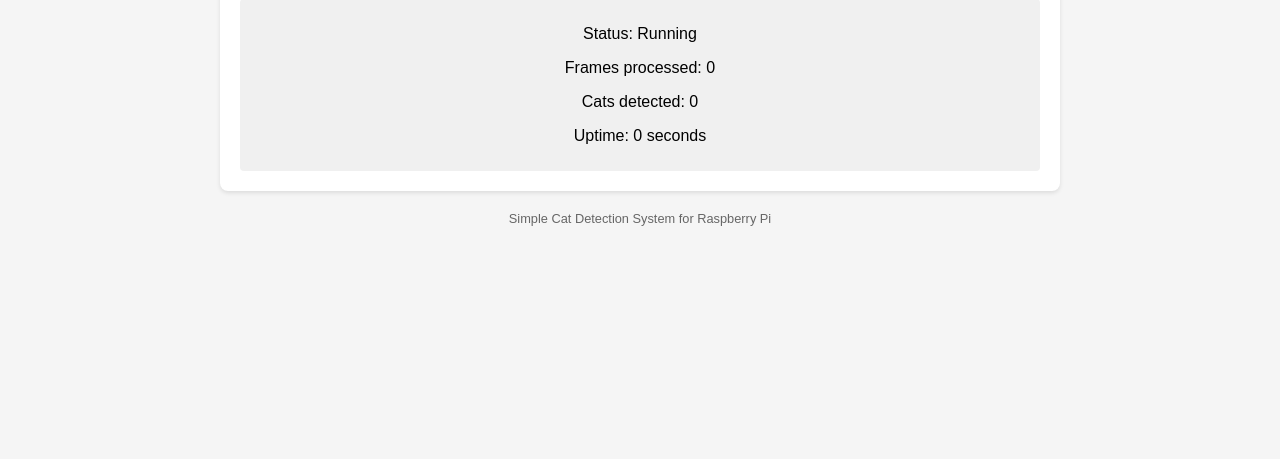
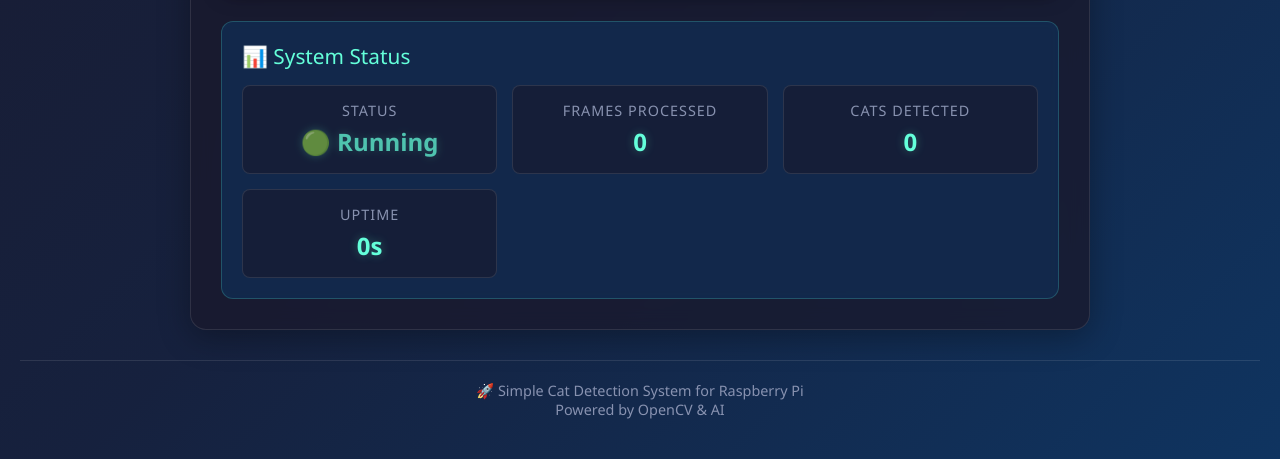
Before and after one commit to gallingern/cat-counter-detection, a Flask app: page / in a window 1280 px wide. Shown: the part 665-1124 px from the top of the page. Before the commit the page ends 891 px from the top, so only its background shows below. Run offline with Flask 3, Linux system fonts and the light colour scheme.

Commit message:
Add modern dark theme to web interface
- Beautiful gradient background with dark blue/purple theme
- Glassmorphism design with backdrop blur effects
- Cyan accent color (#64ffda) for highlights and text
- Responsive grid layout for status information
- Improved typography and spacing
- Added emojis and visual enhancements
- Better uptime formatting (hours, minutes, seconds)
- Enhanced error handling and loading states
- Mobile-responsive design
- Smooth animations and hover effects

```diff
--- a/templates/index.html
+++ b/templates/index.html
@@ -4,80 +4,230 @@
     <title>Simple Cat Detector</title>
     <meta name="viewport" content="width=device-width, initial-scale=1.0">
     <style>
+        * {
+            margin: 0;
+            padding: 0;
+            box-sizing: border-box;
+        }
+
         body {
-            font-family: Arial, sans-serif;
-            margin: 0;
+            font-family: 'Segoe UI', Tahoma, Geneva, Verdana, sans-serif;
+            background: linear-gradient(135deg, #1a1a2e 0%, #16213e 50%, #0f3460 100%);
+            color: #e8e8e8;
+            min-height: 100vh;
             padding: 20px;
-            text-align: center;
-            background-color: #f5f5f5;
         }
+
+        .container {
+            max-width: 900px;
+            margin: 0 auto;
+            background: rgba(26, 26, 46, 0.8);
+            backdrop-filter: blur(10px);
+            border-radius: 16px;
+            padding: 30px;
+            box-shadow: 0 8px 32px rgba(0, 0, 0, 0.3);
+            border: 1px solid rgba(255, 255, 255, 0.1);
+        }
+
         h1 {
-            color: #333;
+            color: #64ffda;
+            font-size: 2.5em;
+            margin-bottom: 10px;
+            text-shadow: 0 0 20px rgba(100, 255, 218, 0.3);
+            font-weight: 300;
         }
-        .container {
-            max-width: 800px;
-            margin: 0 auto;
-            background-color: white;
-            padding: 20px;
-            border-radius: 8px;
-            box-shadow: 0 2px 4px rgba(0, 0, 0, 0.1);
+
+        .subtitle {
+            color: #8892b0;
+            font-size: 1.1em;
+            margin-bottom: 30px;
+            font-weight: 300;
         }
+
         .video-container {
-            margin: 20px 0;
+            margin: 30px 0;
             position: relative;
+            border-radius: 12px;
+            overflow: hidden;
+            box-shadow: 0 4px 20px rgba(0, 0, 0, 0.4);
         }
+
         .video-feed {
             width: 100%;
             max-width: 640px;
-            border: 1px solid #ddd;
-            border-radius: 4px;
+            border-radius: 12px;
+            border: 2px solid rgba(100, 255, 218, 0.3);
+            background: #0a0a0a;
         }
+
         .status {
-            margin-top: 20px;
-            padding: 10px;
-            background-color: #f0f0f0;
-            border-radius: 4px;
+            margin-top: 30px;
+            padding: 20px;
+            background: rgba(15, 52, 96, 0.6);
+            border-radius: 12px;
+            border: 1px solid rgba(100, 255, 218, 0.2);
+            backdrop-filter: blur(5px);
         }
+
+        .status h3 {
+            color: #64ffda;
+            margin-bottom: 15px;
+            font-size: 1.3em;
+            font-weight: 400;
+        }
+
+        .status-grid {
+            display: grid;
+            grid-template-columns: repeat(auto-fit, minmax(200px, 1fr));
+            gap: 15px;
+            margin-top: 15px;
+        }
+
+        .status-item {
+            background: rgba(26, 26, 46, 0.6);
+            padding: 15px;
+            border-radius: 8px;
+            border: 1px solid rgba(255, 255, 255, 0.1);
+            text-align: center;
+        }
+
+        .status-label {
+            color: #8892b0;
+            font-size: 0.9em;
+            margin-bottom: 5px;
+            text-transform: uppercase;
+            letter-spacing: 1px;
+        }
+
+        .status-value {
+            color: #64ffda;
+            font-size: 1.5em;
+            font-weight: 600;
+            text-shadow: 0 0 10px rgba(100, 255, 218, 0.3);
+        }
+
         .footer {
-            margin-top: 20px;
-            font-size: 0.8em;
-            color: #666;
+            margin-top: 30px;
+            text-align: center;
+            color: #8892b0;
+            font-size: 0.9em;
+            padding: 20px;
+            border-top: 1px solid rgba(255, 255, 255, 0.1);
+        }
+
+        .pulse {
+            animation: pulse 2s infinite;
+        }
+
+        @keyframes pulse {
+            0% { opacity: 1; }
+            50% { opacity: 0.7; }
+            100% { opacity: 1; }
+        }
+
+        .loading {
+            display: inline-block;
+            width: 20px;
+            height: 20px;
+            border: 3px solid rgba(100, 255, 218, 0.3);
+            border-radius: 50%;
+            border-top-color: #64ffda;
+            animation: spin 1s ease-in-out infinite;
+        }
+
+        @keyframes spin {
+            to { transform: rotate(360deg); }
+        }
+
+        @media (max-width: 768px) {
+            .container {
+                padding: 20px;
+                margin: 10px;
+            }
+
+            h1 {
+                font-size: 2em;
+            }
+
+            .status-grid {
+                grid-template-columns: 1fr;
+            }
         }
     </style>
 </head>
 <body>
     <div class="container">
-        <h1>Simple Cat Detector</h1>
-        <p>Live feed from Raspberry Pi Camera with cat detection</p>
+        <h1>🐱 Simple Cat Detector</h1>
+        <p class="subtitle">Live feed from Raspberry Pi Camera with AI-powered cat detection</p>
 
         <div class="video-container">
             <img src="{{ url_for('video_feed') }}" class="video-feed" alt="Video Feed">
         </div>
 
-        <div class="status" id="status">
-            <p>Status: Running</p>
-            <p>Frames processed: <span id="frame-count">0</span></p>
-            <p>Cats detected: <span id="detection-count">0</span></p>
-            <p>Uptime: <span id="uptime">0</span> seconds</p>
+        <div class="status">
+            <h3>📊 System Status</h3>
+            <div class="status-grid">
+                <div class="status-item">
+                    <div class="status-label">Status</div>
+                    <div class="status-value pulse">🟢 Running</div>
+                </div>
+                <div class="status-item">
+                    <div class="status-label">Frames Processed</div>
+                    <div class="status-value" id="frame-count">0</div>
+                </div>
+                <div class="status-item">
+                    <div class="status-label">Cats Detected</div>
+                    <div class="status-value" id="detection-count">0</div>
+                </div>
+                <div class="status-item">
+                    <div class="status-label">Uptime</div>
+                    <div class="status-value" id="uptime">0s</div>
+                </div>
+            </div>
         </div>
     </div>
 
     <div class="footer">
-        <p>Simple Cat Detection System for Raspberry Pi</p>
+        <p>🚀 Simple Cat Detection System for Raspberry Pi</p>
+        <p>Powered by OpenCV & AI</p>
     </div>
 
     <script>
-        // Update status every 5 seconds
+        // Update status every 3 seconds
         setInterval(function() {
             fetch('/status')
                 .then(response => response.json())
                 .then(data => {
-                    document.getElementById('frame-count').textContent = data.frame_count;
-                    document.getElementById('detection-count').textContent = data.detection_count;
-                    document.getElementById('uptime').textContent = Math.round(data.uptime);
+                    document.getElementById('frame-count').textContent = data.frame_count.toLocaleString();
+                    document.getElementById('detection-count').textContent = data.detection_count.toLocaleString();
+
+                    // Format uptime nicely
+                    const uptime = Math.round(data.uptime);
+                    if (uptime < 60) {
+                        document.getElementById('uptime').textContent = uptime + 's';
+                    } else if (uptime < 3600) {
+                        document.getElementById('uptime').textContent = Math.floor(uptime / 60) + 'm ' + (uptime % 60) + 's';
+                    } else {
+                        const hours = Math.floor(uptime / 3600);
+                        const minutes = Math.floor((uptime % 3600) / 60);
+                        document.getElementById('uptime').textContent = hours + 'h ' + minutes + 'm';
+                    }
                 })
-                .catch(error => console.error('Error fetching status:', error));
-        }, 5000);
+                .catch(error => {
+                    console.error('Error fetching status:', error);
+                    document.querySelector('.status-value.pulse').textContent = '🔴 Error';
+                });
+        }, 3000);
+
+        // Add loading animation for video feed
+        document.querySelector('.video-feed').addEventListener('load', function() {
+            this.style.opacity = '1';
+        });
+
+        document.querySelector('.video-feed').addEventListener('error', function() {
+            this.style.opacity = '0.5';
+            this.alt = 'Video feed not available';
+        });
     </script>
 </body>
 </html>
```
